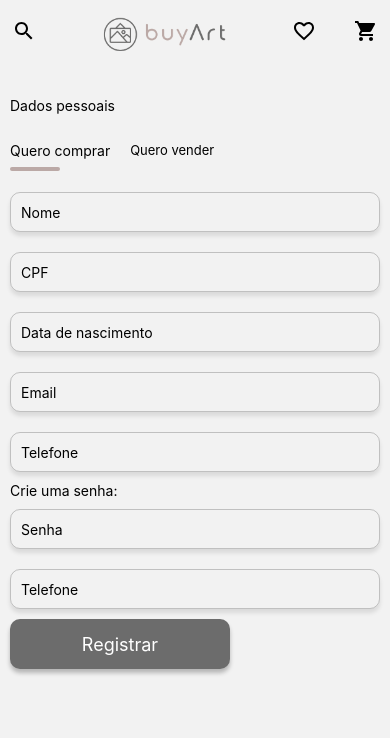
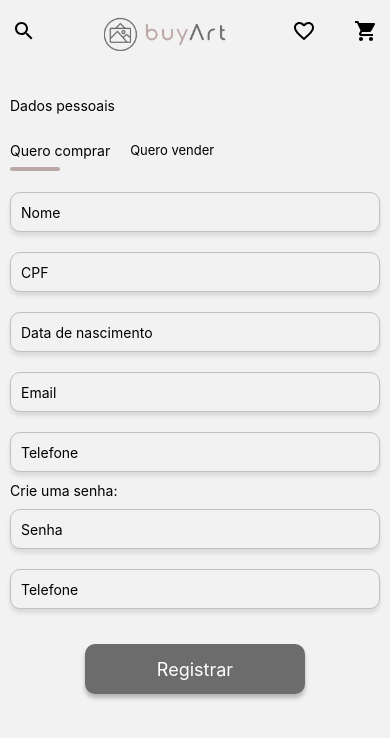
Before and after one commit to joaopedropastura/java, a React Native app in the folder front/: screen / in a window 390 px wide. Shown: the top 738 px of the page. Built offline with nearby package versions, Linux system fonts and the light colour scheme.

Commit message:
adding register btn

```diff
--- a/front/src/pages/registerPage/index.js
+++ b/front/src/pages/registerPage/index.js
@@ -86,7 +86,7 @@ const RegisterPage = () => {
                 value={confirmPass}
                 onChange={setConfirmPass}
             />
-
+            <View style={styles.registerButtonView}>
                 <Pressable style={styles.registerBtn}>
                     <Text
                         style={{color: 'white',
@@ -98,6 +98,7 @@ const RegisterPage = () => {
                         Registrar
                     </Text>
                 </Pressable>
+            </View>
 
         </View>
 
@@ -136,6 +137,11 @@ const styles = StyleSheet.create({
         backgroundColor: '#6c6c6c',
         borderRadius: 10,
         boxShadow: '0px 4px 4px rgba(0, 0, 0, 0.25)'
+    },
+    registerButtonView: {
+        alignItems: 'center',
+        height: 100,
+        justifyContent: 'center'
     }
 });
 
```
Lines whose indentation alone changed are shown as unchanged.
